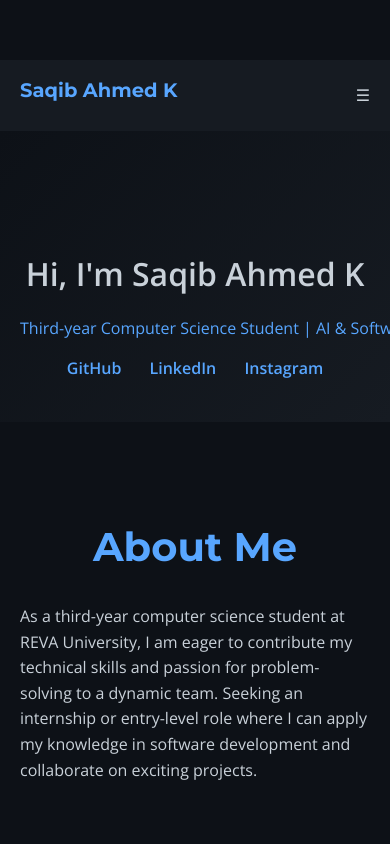
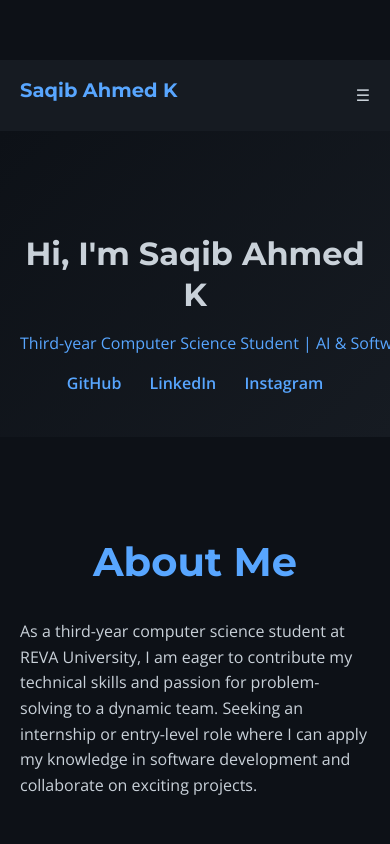
Before and after one commit to SaqibAK001/saqib-portfolio, a plain HTML site: page index.html in a window 390 px wide. Shown: the top 844 px of the page. Drawn offline with nearby package versions, Linux system fonts and the light colour scheme.

Commit message:
Update styles.css

```diff
--- a/styles.css
+++ b/styles.css
@@ -1,4 +1,3 @@
-/* Google Fonts */
 @import url('https://fonts.googleapis.com/css2?family=Montserrat:wght@600;700&family=Open+Sans:wght@400;600&display=swap');
 
 body {
@@ -52,7 +51,6 @@ nav ul li a:hover {
     color: #1f6feb;
 }
 
-/* Hamburger menu */
 .hamburger {
     display: none;
 }
@@ -60,9 +58,9 @@ nav ul li a:hover {
 /* Hero Section */
 header {
     display: flex;
-    justify-content: center; /* centers horizontally */
-    align-items: center;     /* centers vertically */
-    flex-direction: column;  /* stack name, typewriter, links */
+    justify-content: center;
+    align-items: center;
+    flex-direction: column;
     height: 90vh;
     text-align: center;
     background: linear-gradient(135deg, #0d1117, #161b22);
@@ -70,13 +68,18 @@ header {
     box-sizing: border-box;
 }
 
-/* Hero text container */
 .hero-text {
-    max-width: 800px;        /* keeps content from stretching too wide */
+    max-width: 800px;
     width: 100%;
     display: flex;
     flex-direction: column;
-    align-items: center;     /* centers everything inside */
+    align-items: center;
+}
+
+.hero-text h1 {
+    font-family: 'Montserrat', sans-serif;
+    font-size: 3em;
+    margin-bottom: 15px;
 }
 
 .typewriter {
@@ -224,8 +227,8 @@ footer {
 /* Responsive Design */
 @media (max-width: 768px) {
     header {
-        padding: 100px 20px 40px 20px;
         height: auto;
+        padding: 80px 20px 40px 20px;
     }
 
     .hero-text h1 {
@@ -233,12 +236,12 @@ footer {
         line-height: 1.3;
     }
 
+    .typewriter {
+        font-size: 1em;
+    }
+
     .social-links {
         margin-top: 15px;
-    }
-
-    .typewriter {
-        font-size: 1em;
     }
 
     nav ul {
```
